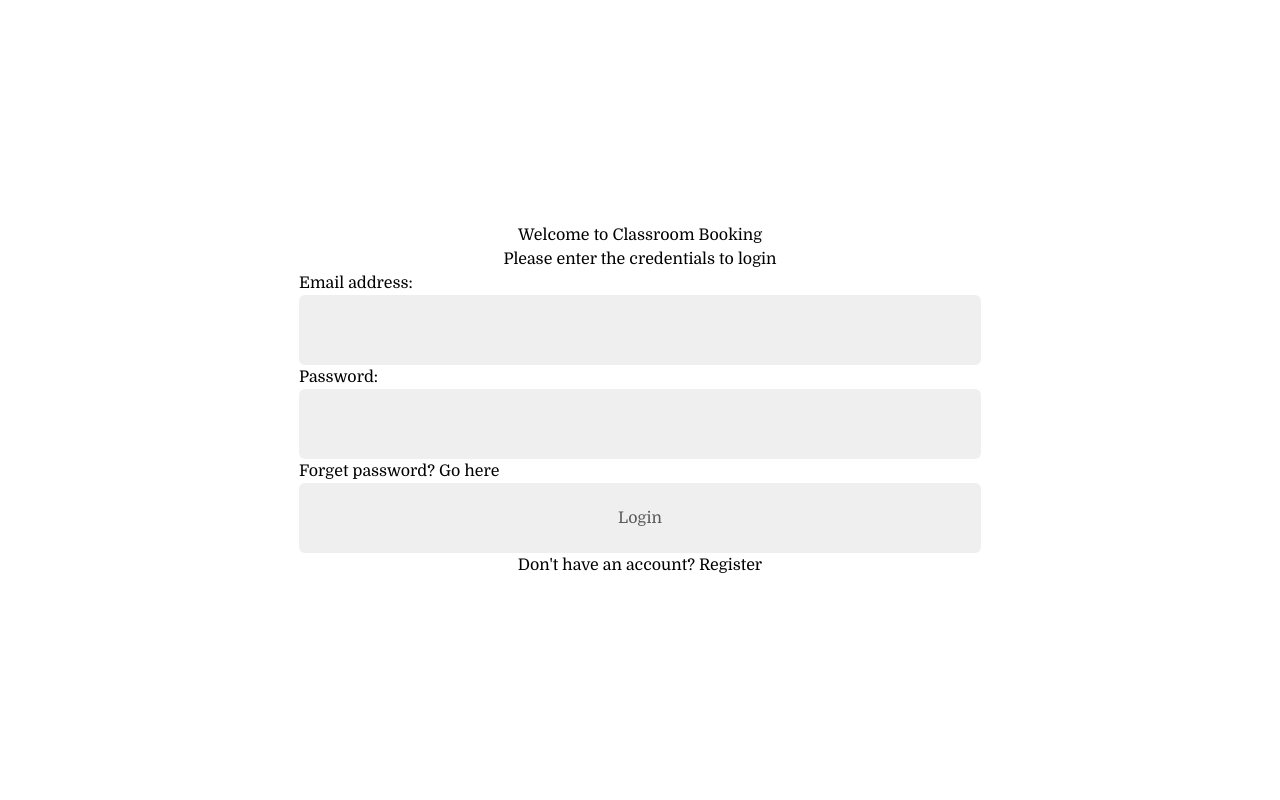
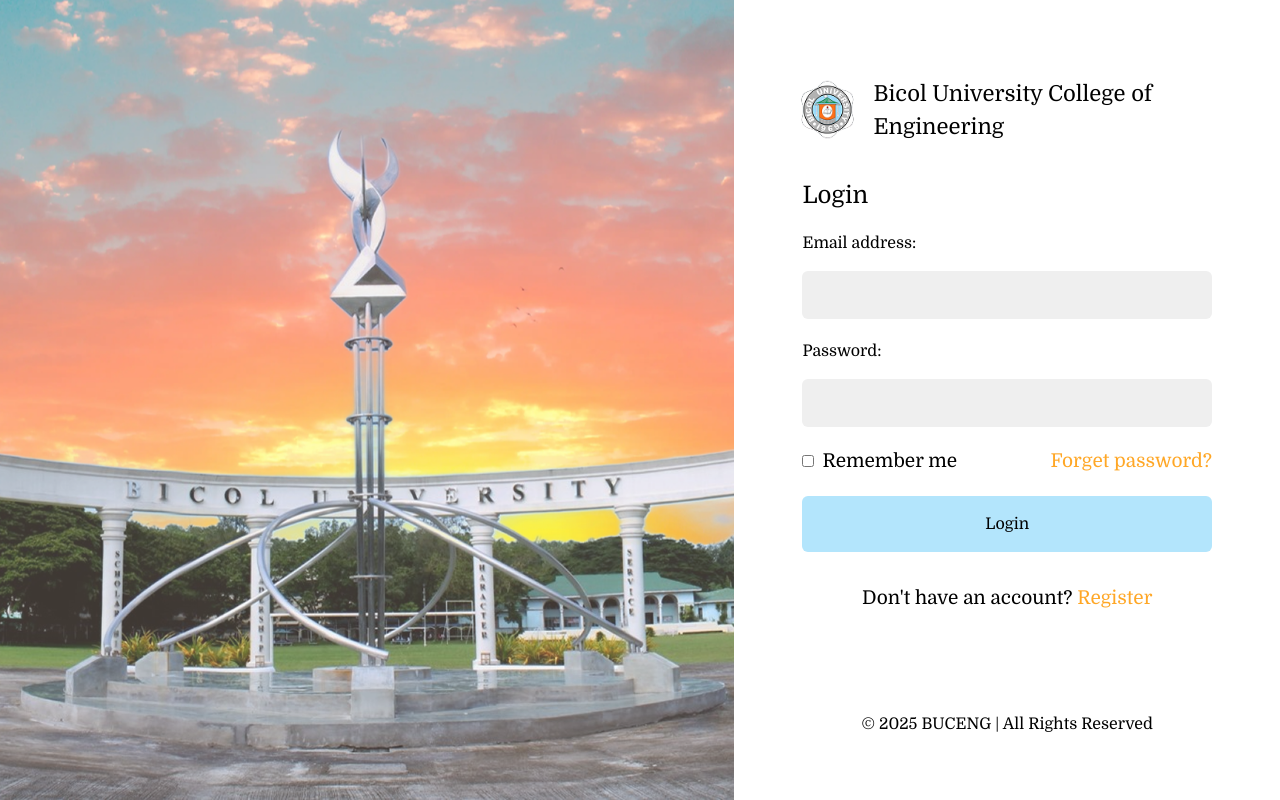
Before and after one commit to jamesricarte/booking-system-prototype-simplified, a React (Vite) app in the folder client/: page / in a window 1280 px wide. Built offline with nearby package versions, Linux system fonts and the light colour scheme.

Commit message:
Refine login page ui

```diff
--- a/client/src/components/Button.jsx
+++ b/client/src/components/Button.jsx
@@ -3,7 +3,7 @@
 const Button = ({
   children,
   // ⬇️ This is the default classname of the component (ced will set up this)
-  className = "p-1 border border-gray-500 bg-[#B3E5FC] w-[682px] h-[70px] rounded-md border-none",
+  className = "p-1 border border-gray-500 bg-[#B3E5FC] w-[520px] h-[53px] rounded-md border-none",
   // ⬇️ This is the additional classname if you have specific adjustment when you use the component
   additionalClassName,
   id,
--- a/client/src/components/Input.jsx
+++ b/client/src/components/Input.jsx
@@ -37,7 +37,7 @@
   dataId,
   dataValue,
   // ⬇️ This is the default classname of the component (ced will set up this)
-  className = "px-4 py-3 rounded-md border-gray-500 w-[682px] h-[70px] bg-[#EFEFEF] text-[#595959] border-none",
+  className = "px-4 py-3 rounded-md border-gray-500 w-full h-auto bg-[#EFEFEF] text-[#595959] border-none",
   style,
   // ⬇️ This is the additional classname if you have specific adjustment when you use the component
   additionalClassName,
--- a/client/src/pages/Login/Login.jsx
+++ b/client/src/pages/Login/Login.jsx
@@ -3,6 +3,8 @@
 import { Link, useNavigate } from "react-router-dom";
 import { useAuth } from "../../context/AuthContext";
 import { handleFormChange } from "../../utils/formHandlers";
+import BackGroundBu from "../../assets/background/Background_bu.png";
+import Logo from "../../assets/logo/Logo.png";
 
 const API_URL = import.meta.env.VITE_API_URL;
 
@@ -69,11 +71,24 @@
   };
 
   return (
-    <>
-      <main className="flex flex-col items-center justify-center h-screen">
-        <h2>Welcome to Classroom Booking</h2>
-        <h3>Please enter the credentials to login</h3>
-        <form className="flex flex-col" onSubmit={loginUser}>
+    <div className="flex">
+      <div className="h-screen">
+        <img src={BackGroundBu} alt="" className="object-cover w-full h-full" />
+      </div>
+      <div className="flex flex-col flex-grow px-4 py-16">
+        <div className="flex items-center px-8">
+          <img
+            src={Logo}
+            alt="Bicol University Logo"
+            className="w-[91px] h-[91px]"
+          />
+          <h2 className="text-[22px]">
+            Bicol University College of Engineering
+          </h2>
+        </div>
+        <form className="flex flex-col py-6 px-13" onSubmit={loginUser}>
+          <h1 className="mb-5 text-2xl">Login</h1>
+          <div className="flex flex-col gap-4 mb-5">
             <label htmlFor="email">Email address:</label>
             <Input
               type="text"
@@ -83,6 +98,8 @@
               onChange={handleUserInput}
               required={true}
             />
+          </div>
+          <div className="flex flex-col gap-4 mb-5">
             <label htmlFor="password">Password:</label>
             <Input
               type="password"
@@ -92,6 +109,7 @@
               onChange={handleUserInput}
               required={true}
             />
+          </div>
 
           {response.isResponseAvailable && (
             <p
@@ -102,16 +120,34 @@
               {response.message}
             </p>
           )}
-          <p>
-            Forget password? <a href="">Go here</a>
+          <div className="flex items-center justify-between mb-5">
+            <div className="flex items-center gap-2">
+              <input type="checkbox" className="w-3 h-3" />
+              <label htmlFor="" className="text-[19px]">
+                Remember me
+              </label>
+            </div>
+            <p className="text-[19px] text-[#FFA726]">Forget password?</p>
+          </div>
+          <Input
+            type="submit"
+            value="Login"
+            className="mb-2 bg-[#B3E5FC] p-4 rounded-md"
+          />
+        </form>
+        <p className="text-[19px] text-center mb-4">
+          Don't have an account?{" "}
+          <Link to="/register" className="text-[#FFA726]">
+            Register
+          </Link>
         </p>
-          <Input type="submit" value="Login" />
-        </form>
-        <p>
-          Don't have an account? <Link to="/register">Register</Link>
+        <div className="mt-auto">
+          <p className="mt-auto text-center">
+            © 2025 BUCENG | All Rights Reserved{" "}
           </p>
-      </main>
-    </>
+        </div>
+      </div>
+    </div>
   );
 };
 
```
Also changed, not shown: client/src/assets/background/Background_bu.png (added). Lines whose indentation alone changed are shown as unchanged.
